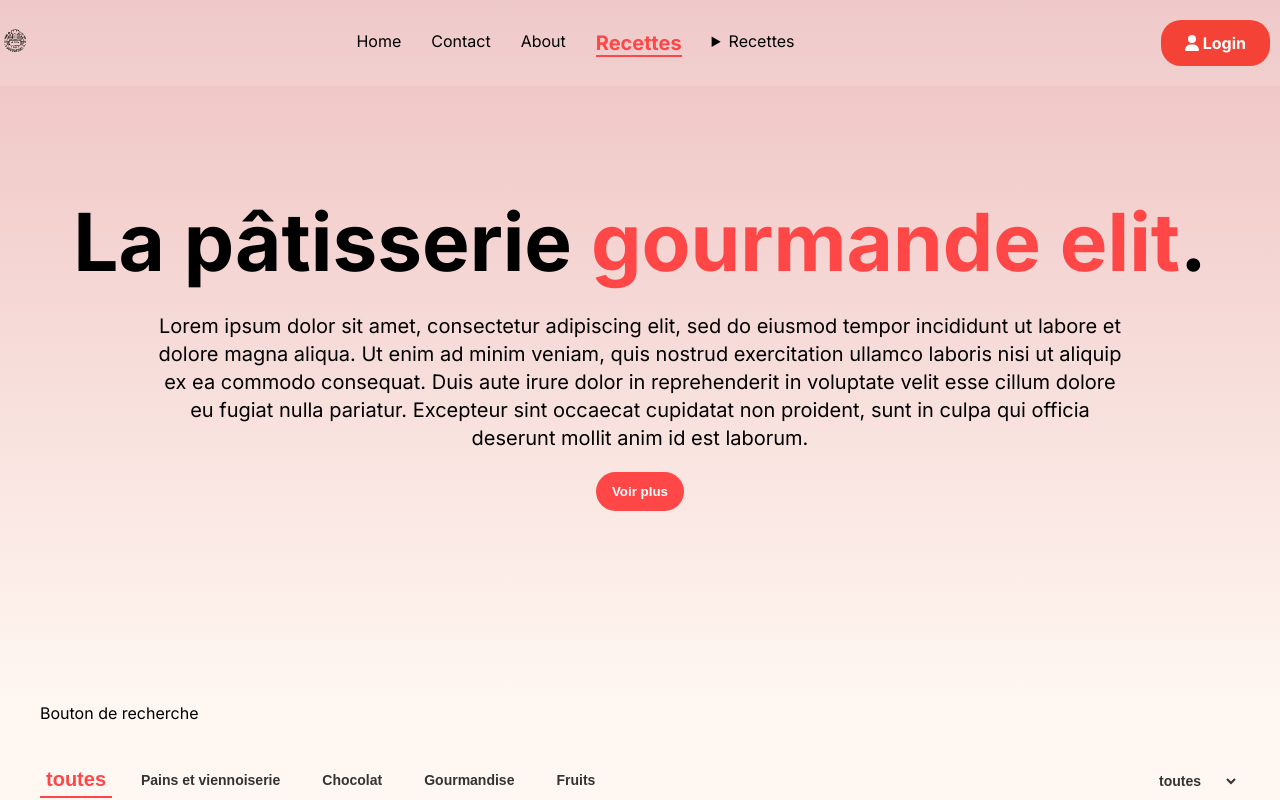
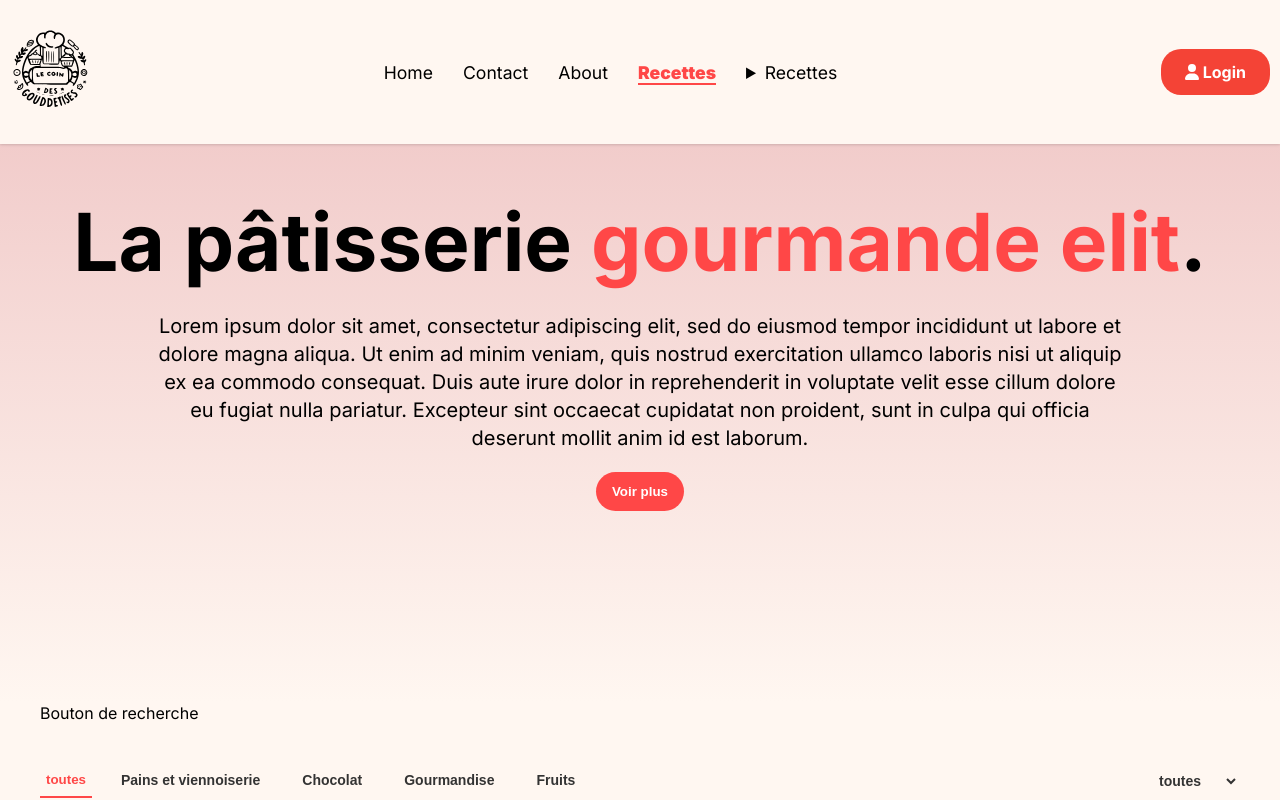
Before and after one commit to MyProfilCookie/My-project, a React (Vite) app in the folder resto/: page /recettes in a window 1280 px wide. Shown: the top 800 px of the page. Built offline with nearby package versions, Linux system fonts and the light colour scheme.

Commit message:
correction et ajout du modal

```diff
--- a/resto/src/assets/scss/general.scss
+++ b/resto/src/assets/scss/general.scss
@@ -448,6 +448,9 @@ h6 {
 }
 .w-12 {
   width: 3rem;
+}
+.w-14 {
+  width: 3.5rem;
 }
 .w-16 {
   width: 4rem;
@@ -1074,7 +1077,17 @@ a:hover {
 .active {
   color: #ff4747;
   border-bottom: 2px solid #ff4747;
-  font-weight: 700;
-  font-size: 1.25rem;
+  font-weight: 900;
   transition: all 0.3s ease-in-out;
 }
+.px-4 {
+  padding-left: 1rem;
+  padding-right: 1rem;
+}
+.py-12 {
+  padding-top: 3rem;
+  padding-bottom: 3rem;
+}
+.py-16 {
+  padding-top: 4rem;
+}
--- a/resto/src/assets/scss/navbar.scss
+++ b/resto/src/assets/scss/navbar.scss
@@ -2,7 +2,8 @@
   display: flex;
   justify-content: space-between;
   align-items: center;
-  // background-color: #f3f4f6; /* bg-base-100 */
+  background-color: rgb(255, 247, 241); /* bg-base-100 */
+  box-shadow: 0 1px 3px 0 rgba(0, 0, 0, 0.1), 0 1px 2px 0 rgba(0, 0, 0, 0.06);
   padding: 20px 0;
   width: 100%;
   margin-bottom: 20px;
@@ -33,6 +34,7 @@ div[role="button"] {
   display: none;
 }
 .menu {
+  font-size: 1.1rem;
   list-style: none;
   margin: 0;
 
--- a/resto/src/components/Banner.jsx
+++ b/resto/src/components/Banner.jsx
@@ -3,7 +3,7 @@ import React from 'react'
 
 function Banner() {
   return (
-    <div className='container mx-auto px-4 xl-px-24 max-w-screen-2xl'>
+    <div className='container mx-auto px-4 py-16 xl-px-24 max-w-screen-2xl'>
 
       <div className='section-container py-24 flex md-flex-col-reverse justify-between items-center gap-8'>
 
--- a/resto/src/components/Modal.jsx
+++ b/resto/src/components/Modal.jsx
@@ -34,7 +34,7 @@ function Modal() {
                         <div className="modal-box">
                             <div className="modal-action flex flex-col justify-center mt-0">
                                 <form className="card-body" method='dialog'>
-                                    <h3 className="text-center font-bold "><FontAwesomeIcon icon={faCakeCandles} className='text-red hover-scale-110 transition duration-300' /> Se connecter</h3>
+                                    <h3 className="font-bold flex justify-center align-center"><img src="./logo.svg" alt="logo" className="w-14" />Se connecter</h3>
                                     {/* <button onClick={closeModal} className="btn btn-close">Close</button> */}
                                     <div className="form-control">
                                         <label className="label">
--- a/resto/src/components/Navbar.jsx
+++ b/resto/src/components/Navbar.jsx
@@ -50,7 +50,7 @@ const Navbar = () => {
                         </ul>
                     </div>
                     <a href='/'>
-                        <img src={logo} alt="logo" width={30} />
+                        <img src={logo} alt="logo" width={100} />
                     </a>
                 </div>
                 <div className="navbar-center hidden lg:flex px-4">
```
